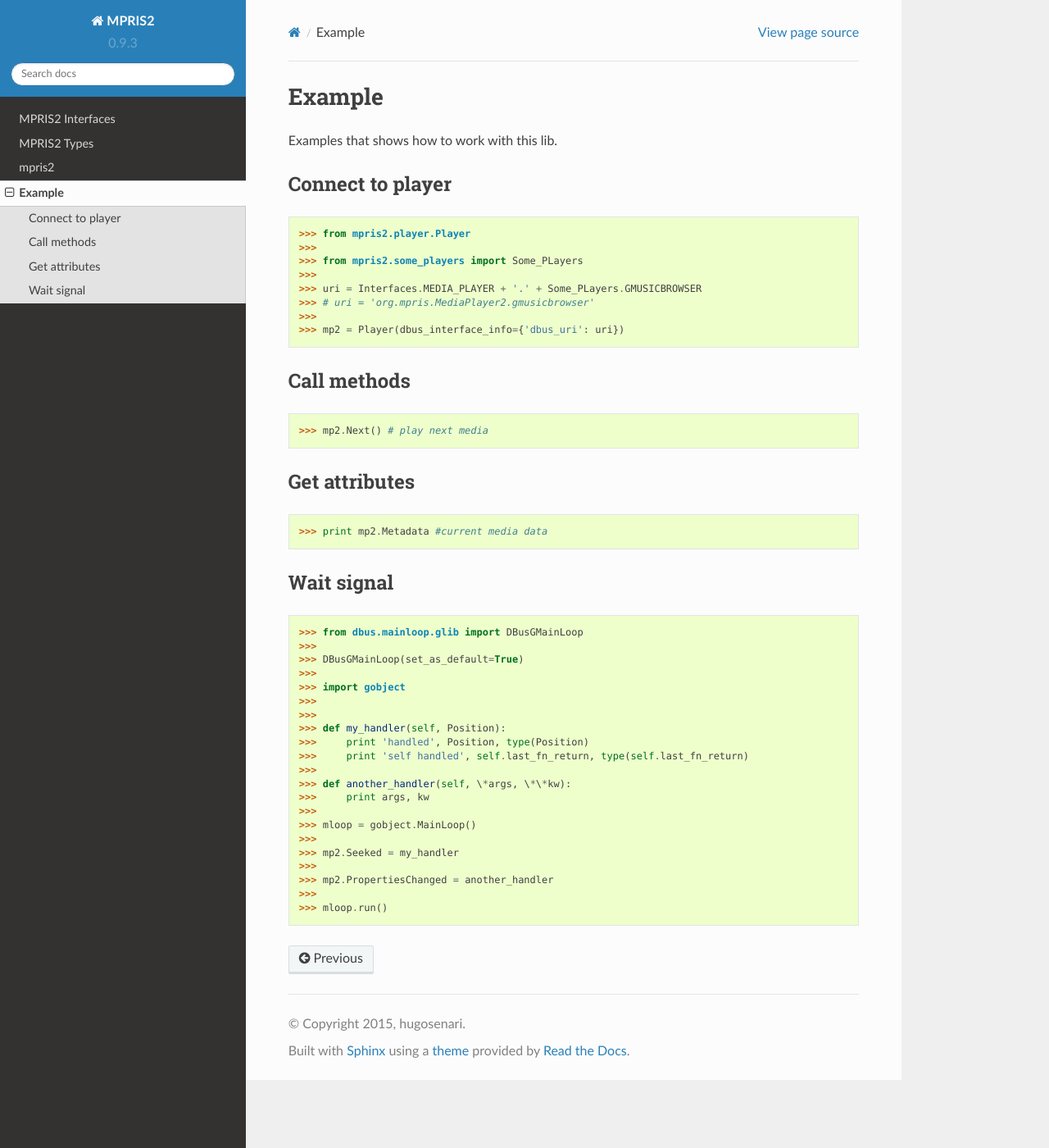
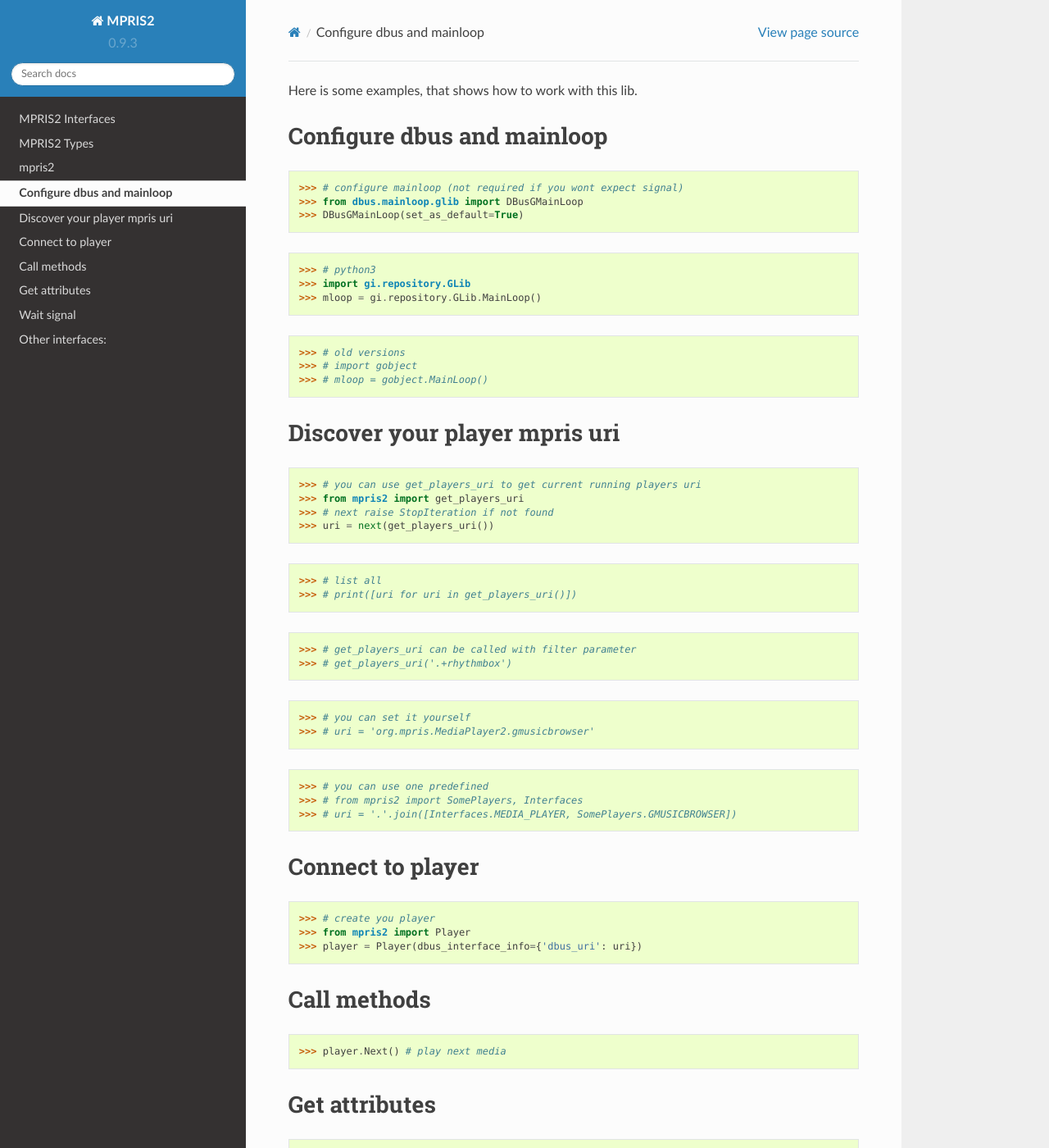
Before and after one commit to hugosenari/mpris2, a Sphinx documentation site: the page built from docs/example.rst, in a window 1280 px wide and 1400 px high. Shown: the whole window at 82% size. Built offline with Sphinx 7.4.7 and the Read the Docs theme 2.0.0, drawn with Linux system fonts in a browser that asks for light colours; formulas are drawn with MathJax 3; some of the changed text lies outside the part shown.

Commit message:
update README.rst

```diff
--- a/docs/example.rst
+++ b/docs/example.rst
@@ -1,58 +1,85 @@
-=======
-Example
-=======
+Here is some examples, that shows how to work with this lib.
 
-Examples that shows how to work with this lib.
 
+Configure dbus and mainloop
+---------------------------
+
+>>> # configure mainloop (not required if you wont expect signal)
+>>> from dbus.mainloop.glib import DBusGMainLoop
+>>> DBusGMainLoop(set_as_default=True)
+
+>>> # python3
+>>> import gi.repository.GLib
+>>> mloop = gi.repository.GLib.MainLoop()
+
+>>> # old versions
+>>> # import gobject
+>>> # mloop = gobject.MainLoop()
+
+
+Discover your player mpris uri
+------------------------------
+
+>>> # you can use get_players_uri to get current running players uri
+>>> from mpris2 import get_players_uri
+>>> # next raise StopIteration if not found
+>>> uri = next(get_players_uri())
+
+>>> # list all
+>>> # print([uri for uri in get_players_uri()])
+
+>>> # get_players_uri can be called with filter parameter
+>>> # get_players_uri('.+rhythmbox')
+
+>>> # you can set it yourself
+>>> # uri = 'org.mpris.MediaPlayer2.gmusicbrowser'
+
+>>> # you can use one predefined
+>>> # from mpris2 import SomePlayers, Interfaces
+>>> # uri = '.'.join([Interfaces.MEDIA_PLAYER, SomePlayers.GMUSICBROWSER])
 
 
 Connect to player
 -----------------
 
->>> from mpris2.player.Player
->>>
->>> from mpris2.some_players import Some_PLayers
->>>
->>> uri = Interfaces.MEDIA_PLAYER + '.' + Some_PLayers.GMUSICBROWSER
->>> # uri = 'org.mpris.MediaPlayer2.gmusicbrowser'
->>>
->>> mp2 = Player(dbus_interface_info={'dbus_uri': uri})
+>>> # create you player
+>>> from mpris2 import Player
+>>> player = Player(dbus_interface_info={'dbus_uri': uri})
 
 
 Call methods
 ------------
 
 
->>> mp2.Next() # play next media
+>>> player.Next() # play next media
 
 
 Get attributes
 --------------
 
->>> print mp2.Metadata #current media data
+>>> print(player.Metadata) #current media data
 
 
 Wait signal
 -----------
 
->>> from dbus.mainloop.glib import DBusGMainLoop
+
+>>> def another_handler(self, \*args, \*\*kw):
+>>>     print(args, kw)
 >>>
->>> DBusGMainLoop(set_as_default=True)
->>>
->>> import gobject
->>>
->>>
->>> def my_handler(self, Position):
->>>     print 'handled', Position, type(Position)
->>>     print 'self handled', self.last_fn_return, type(self.last_fn_return)
->>>
->>> def another_handler(self, \*args, \*\*kw):
->>>     print args, kw
->>>
->>> mloop = gobject.MainLoop()
->>>
->>> mp2.Seeked = my_handler
->>>
->>> mp2.PropertiesChanged = another_handler
+>>> player.PropertiesChanged = another_handler
 >>>
 >>> mloop.run()
+
+
+Other interfaces:
+-----------------
+
+
+>>> # from mpris2 import MediaPlayer2
+>>> # mp2 = MediaPlayer2(dbus_interface_info={'dbus_uri': uri})
+
+>>> # not all players implement this:
+>>> # from mpris2 import Playlists, TrackList
+>>> # pls = Playlists(dbus_interface_info={'dbus_uri': uri})
+>>> # tl = TrackList(dbus_interface_info={'dbus_uri': uri})
```
